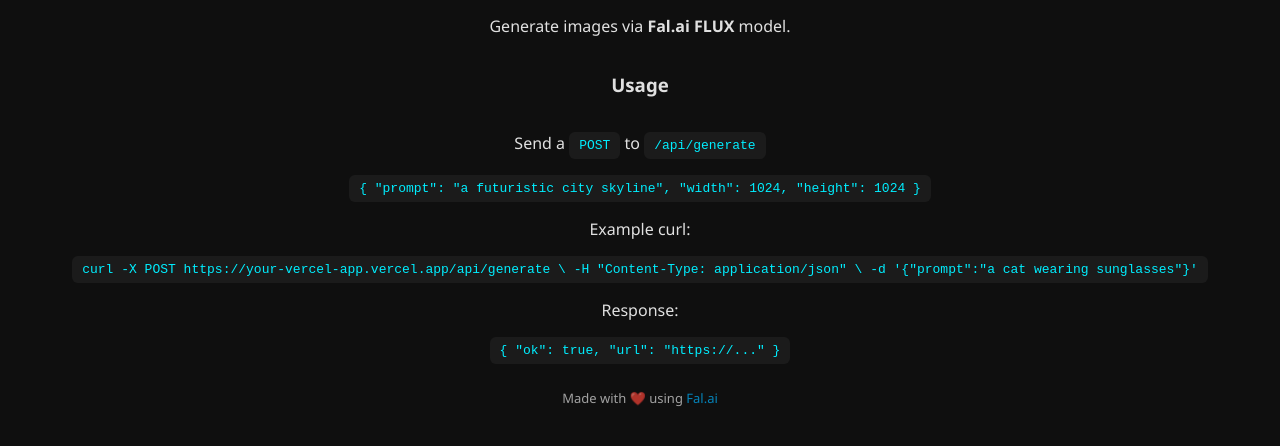
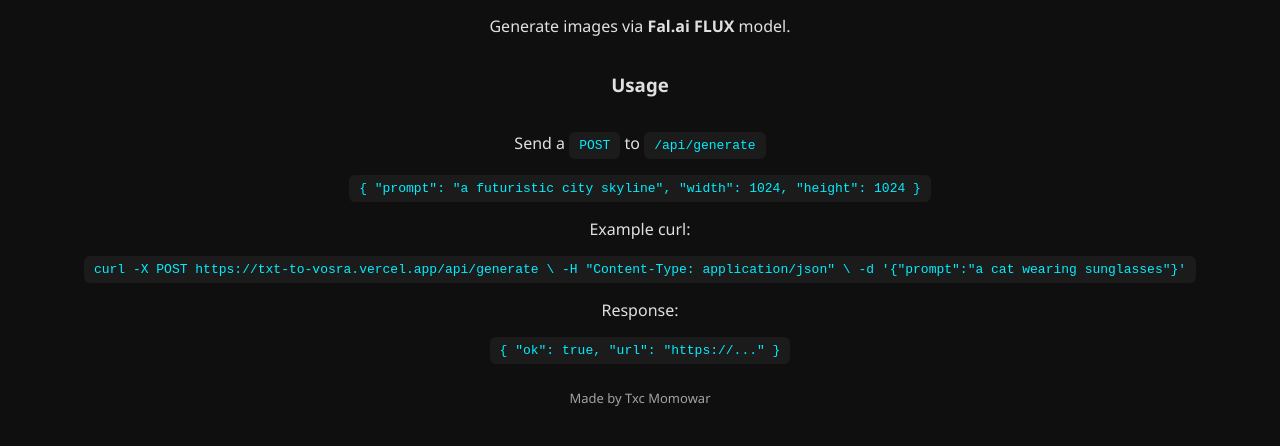
Before and after one commit to ropuk019/Txt-to-img, a website: page public/index.html in a window 1280 px wide. Shown: the part 268-714 px from the top of the page. Drawn offline with Linux system fonts and the light colour scheme.

Commit message:
Update index.html

```diff
--- a/public/index.html
+++ b/public/index.html
@@ -39,7 +39,7 @@
 
   <p>Example curl:</p>
   <code>
-    curl -X POST https://your-vercel-app.vercel.app/api/generate \
+    curl -X POST https://txt-to-vosra.vercel.app/api/generate \
     -H "Content-Type: application/json" \
     -d '{"prompt":"a cat wearing sunglasses"}'
   </code>
@@ -48,7 +48,7 @@
   <code>{ "ok": true, "url": "https://..." }</code>
 
   <footer>
-    Made with ❤️ using <a href="https://fal.ai" target="_blank">Fal.ai</a>
+    Made by Txc Momowar
   </footer>
 </body>
 </html>
```
